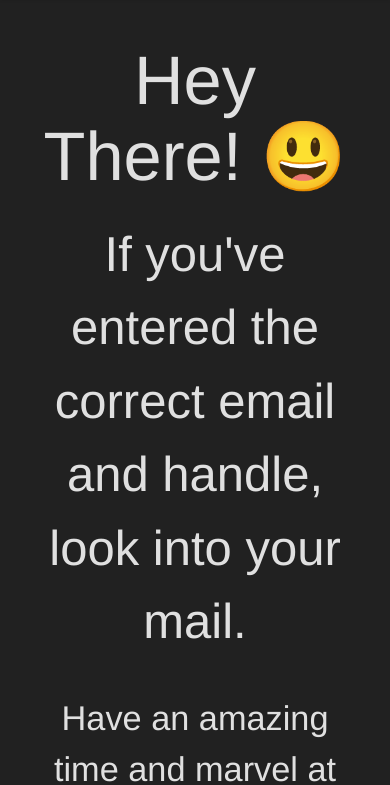
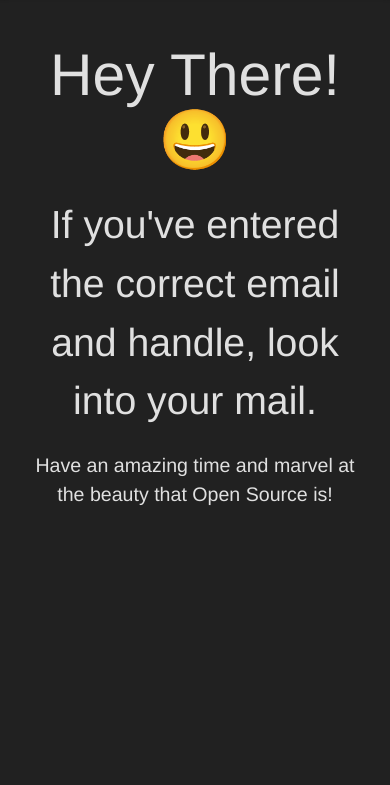
Before and after one commit to ionicc/Github-organization-inviter, a website: page welcome.html in a window 390 px wide. Shown: the part 59-844 px from the top of the page. Drawn offline with nearby package versions, Linux system fonts and the light colour scheme.

Commit message:
FOnt size adjustments, final touch

```diff
--- a/welcome.html
+++ b/welcome.html
@@ -18,6 +18,10 @@
     <script type="text/javascript" src="assets/materialize.js"></script>
 
     <style>
+
+    	body{
+    		/*font-family: "profontwindows";*/
+    	}
 
     	/* label color */
 	   	.input-field label {
@@ -65,31 +69,31 @@
 	    .welcome{
 	    	text-align: center;
 	    	color: #e0e0e0;
-	    	margin: 2%;
+	    	margin: 1.2%;
 	    }
 		.welcomeh1{
-			font-size: 5.2em;
+			font-size: 4.75em;
 		}
 
 		.welcomep1{
-			font-size: 3.25em;
+			font-size: 3.15em;
 		}
 		.welcomep2{
-			font-size: 2.25em;
+			font-size: 2.15em;
 		}
 
-		@media(max-width: 850px){
+		@media(max-width: 750px){
 			.welcomeh1{
-				font-size: 3.5em;
+				font-size: 3em;
 			}
 
 			.welcomep1{
 				margin: 1%;
-				font-size: 2.5em;
+				font-size: 2em;
 			}
 
 		.welcomep2{
-			font-size: 1.75em;
+			font-size: 1em;
 		}
 		}
 
```
